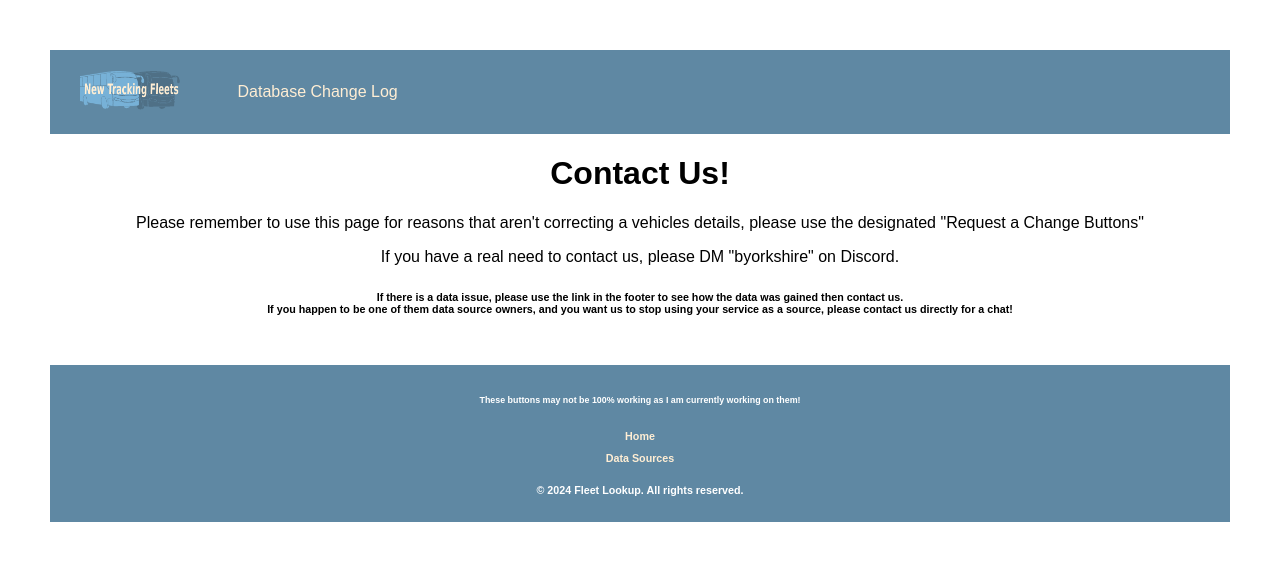
After one commit to PowerGMedia/newtrackingdata, a Flask app: template templates/contact.html in a window 1280 px wide. The commit adds this page. Shown: the top 561 px of the page. Run offline with Flask 3, Linux system fonts and the light colour scheme; the template is opened without the code that fills it, so the values that code supplies are empty.

Commit message:
On discord change log after update complete. Version 1.8a

```diff
--- a/templates/admin.html
+++ b/templates/admin.html
@@ -27,6 +27,7 @@
     <input type="text" id="vehicleType" placeholder="Vehicle Type">
     <input type="text" id="livery" placeholder="Livery">
     <input type="text" id="operator" placeholder="Operator">
+    <input type="text" id-="isonbustimes" placeholder="Yes It's on Bus Times!">"
     <button onclick="addFleet()">Add Fleet</button>
 
     <h3>Existing Fleet Records</h3>
--- /dev/null
+++ b/templates/contact.html
@@ -0,0 +1,88 @@
+<!DOCTYPE html>
+<html lang="en">
+<head>
+    <meta charset="UTF-8">
+    <meta name="viewport" content="width=device-width, initial-scale=1.0">
+    <title>Contact</title>
+    <style>
+        body {
+            font-family: Arial, sans-serif;
+            text-align: center;
+            margin: 50px;
+        }
+        nav {
+            display: flex;
+            align-items: center;
+            background: #5f88a3;
+            padding: 10px;
+        }
+        nav a {
+            color: rgb(255, 238, 212);
+            text-decoration: none;
+            padding: 10px 20px;
+            display: inline-block;
+        }
+
+        .logo {
+        height: 40px;
+        margin-right: 15px;
+        }
+        nav a:hover {
+            background: #dddddd;
+        }
+        footer {
+            margin-top: 50px;
+            padding: 15px;
+        background: #5f88a3;
+        text-align: center;
+        color: white;
+        }
+        .footer-content {
+        display: flex;
+        flex-direction: column;
+        align-items: center;
+        gap: 10px;
+        }
+        footer a {
+        color: rgb(255, 238, 212);
+        text-decoration: none;
+        font-weight: bold;
+        }
+        footer a:hover {
+        text-decoration: underline;
+        }
+    </style>
+</head>
+<body>
+        <nav>
+        <a href="/">
+            <img src="{{ url_for('static', filename='ntlogo.png') }}" alt="Logo" class="logo">
+
+        </a>
+        <a href="/changes">Database Change Log</a>
+    </nav>
+
+
+    <h1> Contact Us! </h1>
+    <p>Please remember to use this page for reasons that aren't correcting a vehicles
+        details, please use the designated "Request a Change Buttons"
+    </p>
+    <summary>If you have a real need to contact us, please DM "byorkshire" on Discord.</summary>
+    <h6> If there is a data issue, please use the link in the footer to see how the data was gained
+        then contact us.
+    <summary>If you happen to be one of them data source owners, and you want us to
+        stop using your service as a source, please contact us directly for a chat!
+    </summary>
+
+</body>
+
+<footer>
+    <div class="footer-content">
+        <h5>These buttons may not be 100% working as I am currently working on them!</h5>
+        <a href="/">Home</a>
+        <a href="/data-sources">Data Sources</a>
+
+        <p>© 2024 Fleet Lookup. All rights reserved.</p>
+    </div>
+</footer>
+</html>
```
Also changed, not shown: templates/data-sources.html (added, +82 -0 lines), templates/index.html (+32 -2 lines).
